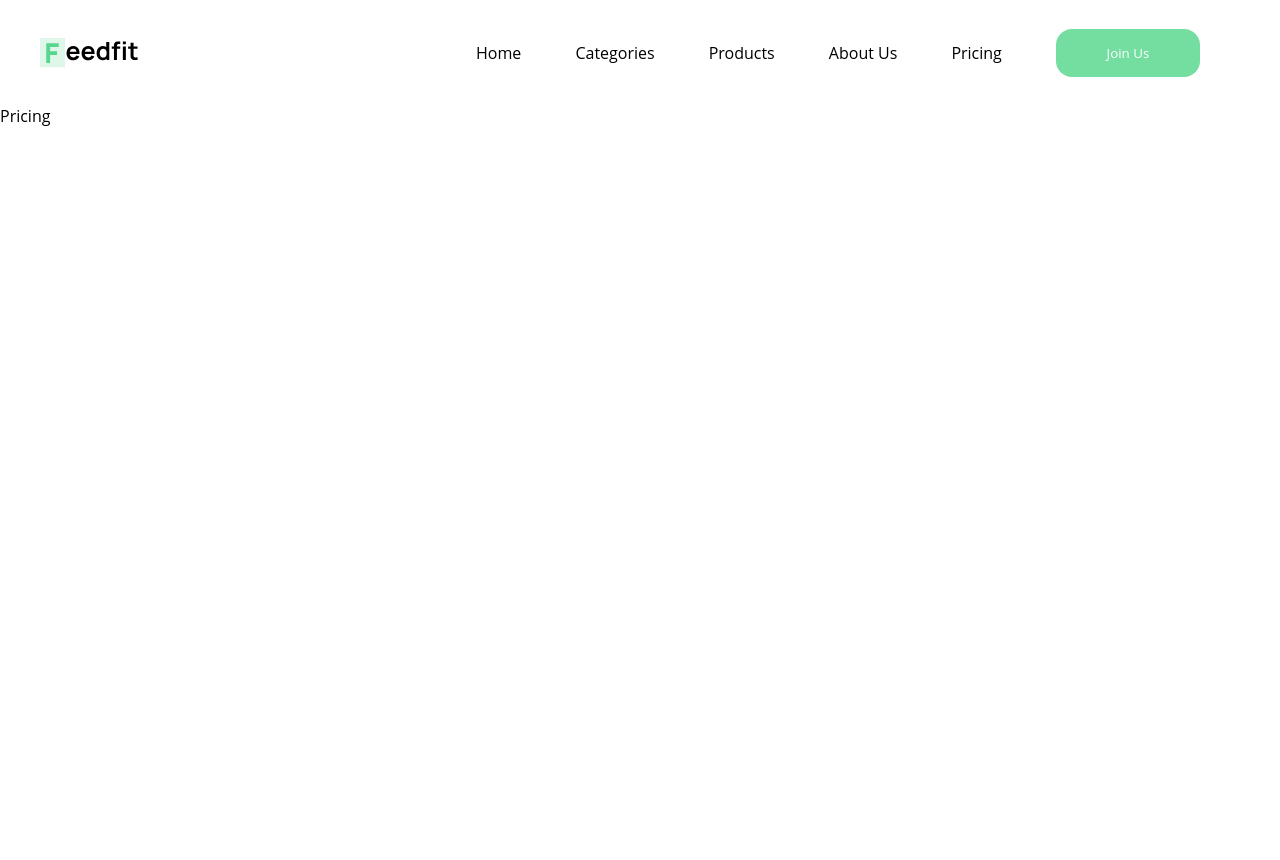
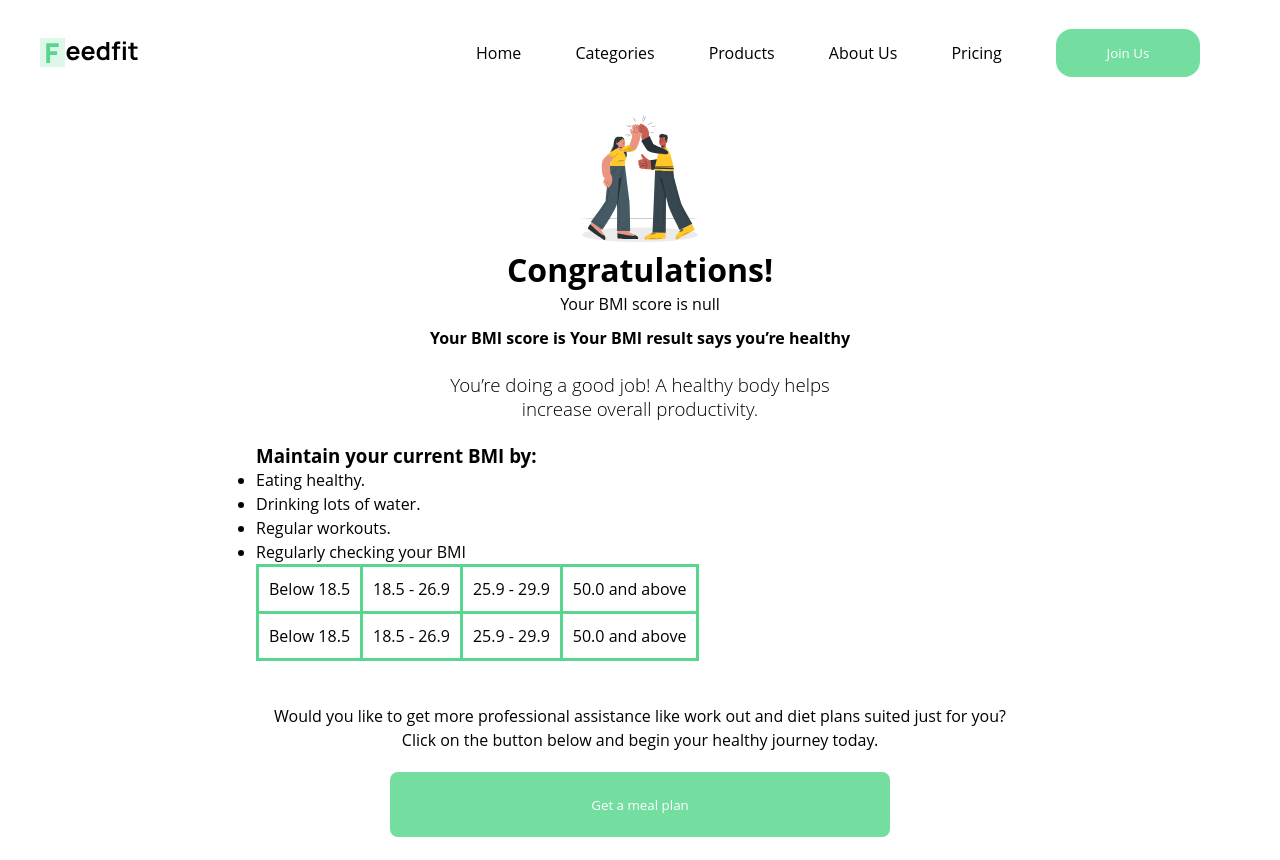
Before and after one commit to Nky237/FeedFit, a React (Vite) app: page /price in a window 1280 px wide. Before the commit the page ends 800 px from the top, so only its background shows below. Built offline with nearby package versions, Linux system fonts and the light colour scheme.

Commit message:
added the last section

```diff
--- a/src/Component/MyStyle.style.tsx
+++ b/src/Component/MyStyle.style.tsx
@@ -30,11 +30,14 @@ export const Button = styled.button `
     color: white;
     height: 48px;
     border: none;
+    cursor: pointer;
+
 `
 export const Center = styled.div`
 /* width: 50%; */
 margin: auto;
 text-align: center;
+
 `
 export const Input = styled.input`
 width: 670px;
@@ -139,12 +142,32 @@ button{
 label{
     padding-bottom: 10px;
 }
+@media(max-width: 560px){
+    width: 90%;
+    input, select{
+        width: 450px;
+    }
+    button{
+      width:  400px;
+    }
+    }
 `
 export const Smal = styled.div`
 select{
     width: 80px;
     margin-left: 20px;
 }
+@media(max-width: 560px){
+ input{
+        width: 330px;
+    }
+    select{
+
+        margin-left: 10px;
+    }
+    }
+
+
 
 
 `
@@ -164,13 +187,16 @@ display: flex;
 align-items: center;
 justify-content:center;
 background-position: fixed;
+text-align: center;
 
 small{
-    float: right;
+    justify-content: flex-end;
     cursor: pointer;
     font-size: 36px;
     color: red;
     padding-right: 12px;
+    display: flex;
+
 }
 
 div{
@@ -179,7 +205,26 @@ div{
     height: 300px;
     width:60%;
     overflow: auto;
+    display: flex;
 
+    flex-direction: column;
 
 }
+P{
+    width: 100%;
+}
 `
+export const Table = styled.table`
+border: 3px solid #58D68D;
+padding: 10px;
+border-collapse: collapse;
+td{
+    border: 3px solid #58D68D;
+    padding: 10px;
+}
+
+`
+export const Eighty = styled.div`
+width: 60%;
+margin: auto;
+`
--- /dev/null
+++ b/src/Component/Weighty.tsx
@@ -0,0 +1,106 @@
+import styled from "styled-components"
+import { Center, Button, Conto, Table} from "./MyStyle.style"
+import {useState} from 'react'
+
+interface Warp{
+    image: string
+    head: string
+    head1: string | null
+    para1: string
+    para3: string
+    list1: string
+    list2: string
+    list3: string
+    list4: string
+    list5: string
+}
+const Div = styled.div`
+line-height: 24px;
+margin: 23px auto;
+h3{
+    text-align: center;
+    width: 59%;
+    font-weight: 200;
+    margin: auto;
+}
+button{
+    width: 500px;
+    height: 65px;
+    padding: 12px;
+    border-radius: 8px;
+    margin-top: 20px;
+
+
+}
+@media (max-width: 768px) {
+    button{
+        width: 200px;
+    }
+ }
+`
+const Weighty = ({image,head,head1,para1,para3,list1,list2,list3, list4, list5}: Warp) => {
+    const [open, setOpen] = useState(false)
+    const Close = ()=>{
+        setOpen(false)
+    }
+    const getMeal = ()=>{
+        setOpen(true)
+    }
+  return (
+    <div style={{lineHeight: '24px'}}>
+        <Center>
+            <img style={{padding: '10px 0'}} src={image} alt="" />
+            <h1>{head}</h1>
+            <p style={{padding: '10px 0'}}>{para1}</p>
+            <h4>Your BMI score is {head1}</h4>
+        </Center>
+        <Div>
+
+        <h3>{para3}</h3>
+        </Div>
+        <ul>
+            <h3>{list1}</h3>
+            <li>{list5}</li>
+            <li>{list2}</li>
+            <li>{list3}</li>
+            <li>{list4}</li>
+        </ul>
+        <Table>
+           <tr>
+            <td>Below 18.5</td>
+            <td>18.5 - 26.9</td>
+            <td>25.9 - 29.9</td>
+            <td>50.0 and above</td>
+            </tr>
+           <tr>
+            <td>Below 18.5</td>
+            <td>18.5 - 26.9</td>
+            <td>25.9 - 29.9</td>
+            <td>50.0 and above</td>
+            </tr>
+            </Table>
+            <Center>
+
+    <Div style={{paddingTop: '20px'}}>
+          <p>Would you like to get more professional assistance like work out and diet plans suited just for you? Click on the button below and begin your healthy journey today.</p>
+            <Button onClick={getMeal}>Get a meal plan</Button>
+    </Div>
+        </Center>
+
+        <Conto style={{display: open? 'flex': 'none'}}>
+            <div>
+            <small onClick={Close}>x</small>
+                <p>Lorem ipsum dolor sit, amet consectetur adipisicing elit. Veritatis quis laborum sed distinctio aperiam? Recusandae, illum magni. Cumque beatae harum, inventore odio quae similique recusandae, aspernatur mollitia illum, quod ipsum.</p>
+                <p>Lorem ipsum dolor sit, amet consectetur adipisicing elit. Veritatis quis laborum sed distinctio aperiam? Recusandae, illum magni. Cumque beatae harum, inventore odio quae similique recusandae, aspernatur mollitia illum, quod ipsum.</p>
+                <p>Lorem ipsum dolor sit, amet consectetur adipisicing elit. Veritatis quis laborum sed distinctio aperiam? Recusandae, illum magni. Cumque beatae harum, inventore odio quae similique recusandae, aspernatur mollitia illum, quod ipsum.</p>
+                <p>Lorem ipsum dolor sit, amet consectetur adipisicing elit. Veritatis quis laborum sed distinctio aperiam? Recusandae, illum magni. Cumque beatae harum, inventore odio quae similique recusandae, aspernatur mollitia illum, quod ipsum.</p>
+                <p>Lorem ipsum dolor sit, amet consectetur adipisicing elit. Veritatis quis laborum sed distinctio aperiam? Recusandae, illum magni. Cumque beatae harum, inventore odio quae similique recusandae, aspernatur mollitia illum, quod ipsum.</p>
+                <p>Lorem ipsum dolor sit, amet consectetur adipisicing elit. Veritatis quis laborum sed distinctio aperiam? Recusandae, illum magni. Cumque beatae harum, inventore odio quae similique recusandae, aspernatur mollitia illum, quod ipsum.</p>
+            </div>
+        </Conto>
+
+    </div>
+  )
+}
+
+export default Weighty
--- a/src/Pages/Categories.tsx
+++ b/src/Pages/Categories.tsx
@@ -1,5 +1,5 @@
-import React, { FormEventHandler, useState } from 'react';
-import { Wrapper, Flex, Button, Form, Smal, Column, Conto } from '../Component/MyStyle.style';
+import { FormEventHandler, useState } from 'react';
+import { Wrapper, Flex, Button, Form, Smal, Column, Conto, Container } from '../Component/MyStyle.style';
 import Human from '../assets/Human.svg';
 import { useNavigate } from 'react-router-dom';
 
@@ -9,11 +9,9 @@ const Categories = () => {
   const [BMI, setBMI] = useState('');
   const [height, setHeight] = useState<number>(0);
   const [weight, setWeight] = useState<number>(0);
-  const [open, setOpen] = useState(false)
 
-	const Back = ()=>{
-    setOpen(false)
-  }
+
+  const navigate = useNavigate()
   const CalcBMI: FormEventHandler<HTMLFormElement> = (e) => {
     e.preventDefault();
 
@@ -22,54 +20,25 @@ const Categories = () => {
     alert('invalid input')
   }
   else{
-    setOpen(true)
     let BMI = ( weight/(height/100) **2)
       setBMI(BMI.toFixed(2))
-
+      sessionStorage.setItem('user', JSON.stringify(BMI))
       if(BMI < 18.5){
-        setMessage('You are underweight')
-        setMessa(`This means you do not have enough body fat, and as such, are prone to malnutrition, decreased  muscle strength, low immunity and a lot more.
-        Health risks:
-        Malnutrition.
-        Weak immune system.
-        Increased risk of fractures.
-        Nutrient deficiency.
-        see more...
-
-        `)
+        navigate('/about')
       }
       else if(BMI >= 18.5 && BMI <= 24.5){
-        setMessage('You are helthy weight')
-        setMessa(`This means you do not have enough body fat, and as such, are prone to malnutrition, decreased  muscle strength, low immunity and a lot more.
-       <li> Health risks: </li>
-        Malnutrition.
-        Weak immune system.
-        Increased risk of fractures.
-        Nutrient deficiency.
-
-
-        `)
+        navigate('/product')
 
       }
     else{
-        setMessage('You are Obesed')
-        setMessa(`This means you do not have enough body fat, and as such, are prone to malnutrition, decreased  muscle strength, low immunity and a lot more.
-        Health risks:
-        Malnutrition.
-        Weak immune system.
-        Increased risk of fractures.
-        Nutrient deficiency.
-        see more...
-
-        `)
+        navigate('/price')
       }
   }
-
-
   };
 
   return (
     <Wrapper >
+
       <h1>BMI (Body Mass Index) Calculator</h1>
       <Flex>
         <img src={Human} width={500} alt="human" />
@@ -116,18 +85,6 @@ const Categories = () => {
         </Form>
       </Flex>
 
-      <Conto style={{display: open ? 'flex': 'none'}}>
-        <div>
-          <small onClick={Back}>x</small>
-            <h1>Hello!</h1>
-            <p>Your BMI result says:{message}</p>
-            <h3>Your BMI is {BMI} </h3>
-            <p>{messa}</p>
-            <Button>See More</Button>
-        </div>
-
-
-      </Conto>
     </Wrapper>
   );
 };
--- a/src/Pages/Pricing.tsx
+++ b/src/Pages/Pricing.tsx
@@ -1,7 +1,35 @@
+import Weighty from "../Component/Weighty";
+import Apple from '../assets/Logo.svg';
+import { Eighty } from "../Component/MyStyle.style";
+import Normal from '../assets/normal.svg'
+
 const Pricing = () => {
+  let user = sessionStorage.getItem('user');
+  if (user) {
+    user = user || null;
+  }
   return (
-    <div>Pricing</div>
-  )
-}
+    <Eighty>
+      <Weighty
+        image={Normal}
+        head={"Congratulations!"}
+        head1={'Your BMI result says you’re healthy'}
+        para1={`Your BMI score is  ${user}`}
+        para3={'You’re doing a good job! A healthy body helps increase overall productivity.'}
+        list1={'Maintain your current BMI by:'}
+        list2={'Drinking lots of water.'}
+        list3={'Regular workouts.'}
+        list4={'Regularly checking your BMI'}
+        list5 = {'Eating healthy.'}
+      />
 
-export default Pricing
+    </Eighty>
+  );
+};
+
+
+
+
+
+
+export default Pricing;
--- a/src/Pages/Product.tsx
+++ b/src/Pages/Product.tsx
@@ -1,7 +1,35 @@
-const Product = () => {
+import Weighty from "../Component/Weighty";
+import Apple from '../assets/Logo.svg';
+import { Eighty } from "../Component/MyStyle.style";
+import Fat from '../assets/fat.svg'
+
+const Product:React.FC = () => {
+  let user = sessionStorage.getItem('user');
+  if (user) {
+    user = user || null;
+  }
   return (
-    <div>Product</div>
-  )
-}
+    <Eighty>
+      <Weighty
+        image={Fat}
+        head={"Hello!"}
+        head1={'Your BMI result says you’re healthy'}
+        para1={`Your BMI score is  ${user}`}
+        para3={'You’re doing a good job! A healthy body helps increase overall productivity.'}
+        list1={'Maintain your current BMI by:'}
+        list2={'Drinking lots of water.'}
+        list3={'Regular workouts.'}
+        list4={'Regularly checking your BMI'}
+        list5 = {'Eating healthy.'}
+      />
 
-export default Product
+    </Eighty>
+  );
+};
+
+
+
+
+
+
+export default Product;
```
Also changed, not shown: src/assets/fat.svg (added), src/assets/normal.svg (added).
